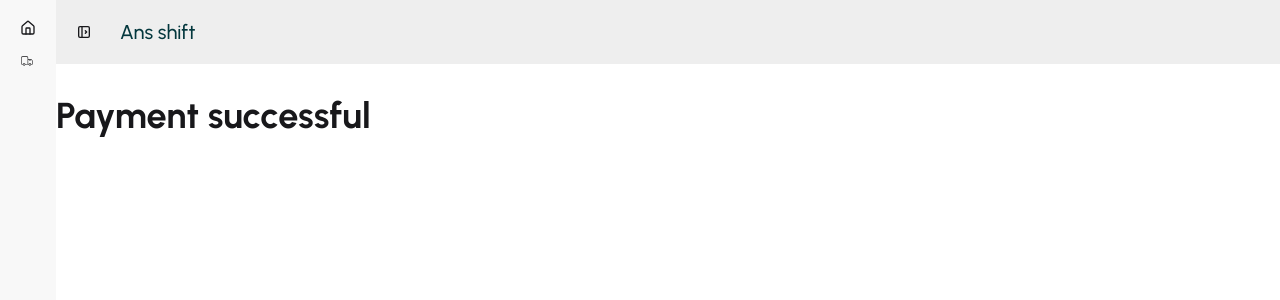
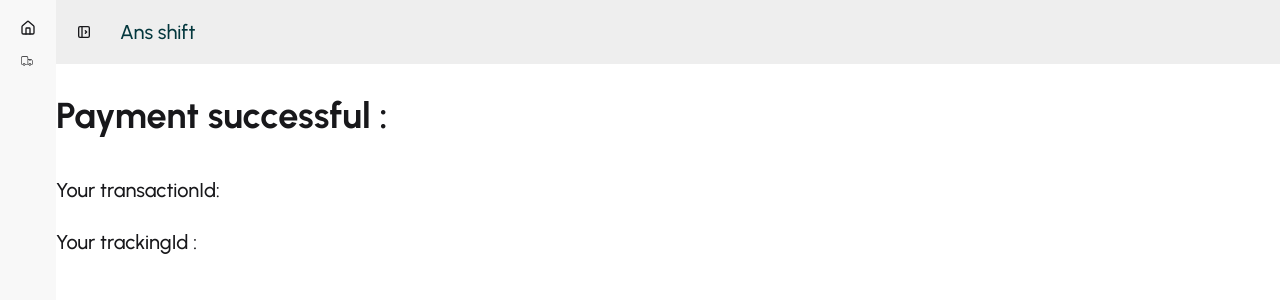
Before and after one commit to anamulhaque378732/Ans-shift-client, a React (Vite) app: page /dashboard/payment-success in a window 1280 px wide. Shown: the top 300 px of the page. Built offline with nearby package versions, Linux system fonts and the light colour scheme; no server answers; sample sign-in values are in the browser's storage.

Commit message:
Transaction id and tracking id add and sshow a table

```diff
--- a/src/Pages/Dashboard/MyParcels/Payment/PaymentSuccess.jsx
+++ b/src/Pages/Dashboard/MyParcels/Payment/PaymentSuccess.jsx
@@ -1,9 +1,10 @@
-import { useEffect } from "react";
+import { useEffect, useState } from "react";
 import { useSearchParams } from "react-router";
 import useAxiosSecure from "../../../../Hooks/useAxiosSecure";
 
 const PaymentSuccess = () => {
   const [searchParams] = useSearchParams();
+  const [paymentInfo, setPaymentInfo] = useState({});
   const axiosSecure = useAxiosSecure();
   const sessionId = searchParams.get("session_id");
 
@@ -11,13 +12,24 @@ const PaymentSuccess = () => {
     if (sessionId) {
       axiosSecure
         .patch(`payment-success?session_id=${sessionId}`)
-        .then((res) => console.log(res.data));
+        .then((res) => {
+          setPaymentInfo({
+            transactionId: res.data.transactionId,
+            trackingId: res.data.trackingId,
+          });
+        });
     }
   }, [sessionId, axiosSecure]);
 
   return (
     <div>
-      <h2 className="text-4xl font-bold my-4 py-4">Payment successful</h2>
+      <h2 className="text-4xl font-bold my-4 py-4">Payment successful :</h2>
+      <p className="text-xl my-2 py-2 font-medium">
+        Your transactionId: {paymentInfo.transactionId}
+      </p>
+      <p className="text-xl my-2 py-2 font-medium">
+        Your trackingId : {paymentInfo.trackingId}
+      </p>
     </div>
   );
 };
```
